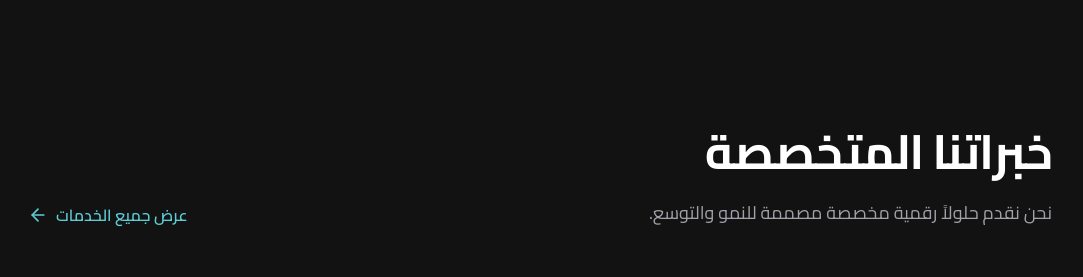
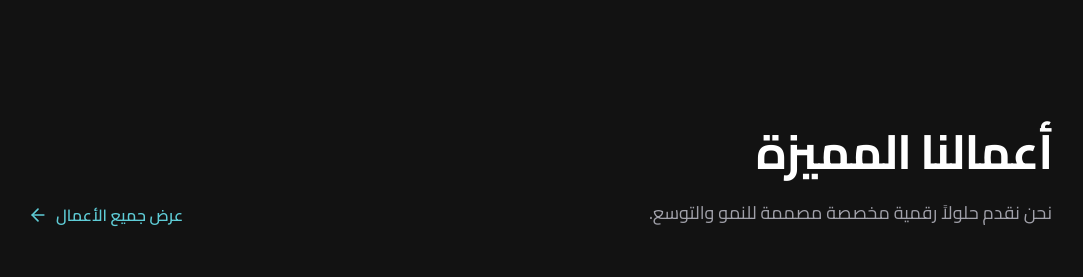
Before and after one commit to killerfrost2004u/Company-voxa, a Next.js app: page /ar in a window 1280 px wide. Shown: the part 1200-1477 px from the top of the page, without its empty margins (100-1183 px from the left). Built offline with nearby package versions, Linux system fonts and the light colour scheme.

Commit message:
fix: rename expertise section to featured work and correct the view all link

```diff
--- a/src/components/HomeServicesSection.tsx
+++ b/src/components/HomeServicesSection.tsx
@@ -51,7 +51,7 @@ export default function HomeServicesSection({ lang }: HomeServicesSectionProps)
           <div className="flex flex-col md:flex-row md:items-end justify-between mb-16 md:mb-24 gap-6">
             <div className="max-w-xl">
               <h2 className="text-4xl md:text-5xl font-bold mb-6 tracking-tight text-foreground">
-                {lang === 'en' ? 'Our Expertise' : 'خبراتنا المتخصصة'}
+                {lang === 'en' ? 'Featured Work' : 'أعمالنا المميزة'}
               </h2>
               <p className="text-lg text-muted">
                 {lang === 'en'
@@ -59,8 +59,8 @@ export default function HomeServicesSection({ lang }: HomeServicesSectionProps)
                   : 'نحن نقدم حلولاً رقمية مخصصة مصممة للنمو والتوسع.'}
               </p>
             </div>
-            <Link href={`/${lang}/services`} className="flex items-center gap-2 text-accent hover:text-white transition-colors group font-semibold">
-              {lang === 'en' ? 'View All Services' : 'عرض جميع الخدمات'}
+            <Link href={`/${lang}/work`} className="flex items-center gap-2 text-accent hover:text-white transition-colors group font-semibold">
+              {lang === 'en' ? 'View All Work' : 'عرض جميع الأعمال'}
               <ArrowRight className={`w-5 h-5 transition-transform group-hover:${lang === 'ar' ? '-translate-x-1' : 'translate-x-1'} rtl:rotate-180`} />
             </Link>
           </div>
```
